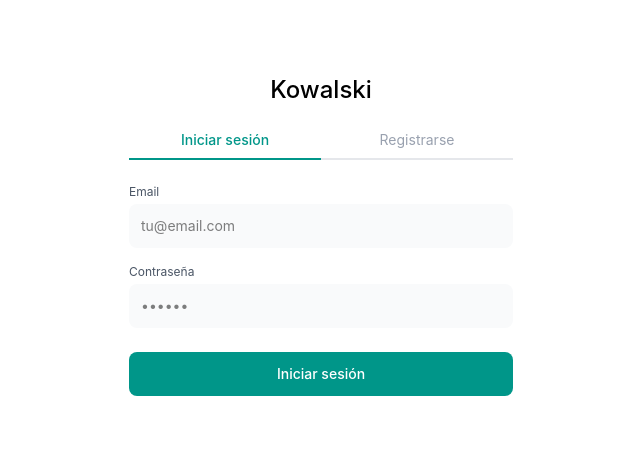
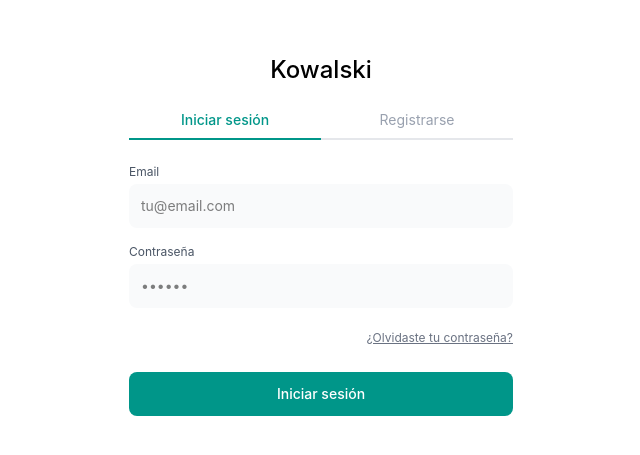
Before and after one commit to Carlod007/kowalski--programa-, a React (Vite) app: page /login in a window 1280 px wide. Shown: the part 165-620 px from the top of the page, without its empty margins (319-959 px from the left). Built offline with nearby package versions, Linux system fonts and the light colour scheme; no server answers.

Commit message:
Recuperar contraseña

```diff
--- a/src/pages/auth/Login.tsx
+++ b/src/pages/auth/Login.tsx
@@ -6,6 +6,7 @@ import { z } from "zod";
 import {
   signInWithEmailAndPassword,
   createUserWithEmailAndPassword,
+  sendPasswordResetEmail,
 } from "firebase/auth";
 import { auth } from "@/lib/firebase";
 import { createUserProfile } from "@/services/userService";
@@ -28,6 +29,8 @@ type RegisterForm = z.infer<typeof registerSchema>;
 export default function Login() {
   const [tab, setTab] = useState<"login" | "register">("login");
   const [error, setError] = useState<string | null>(null);
+  const [resetSent, setResetSent] = useState(false);
+  const [resetError, setResetError] = useState<string | null>(null);
   const { setUserProfile } = useAuthStore();
 
   const loginForm = useForm<LoginForm>({
@@ -62,6 +65,21 @@ export default function Login() {
       setUserProfile(profile);
     } catch {
       setError("Error al crear la cuenta. Intenta con otro email");
+    }
+  }
+
+  async function handleForgotPassword() {
+    const email = loginForm.getValues("email");
+    if (!email || !z.string().email().safeParse(email).success) {
+      setResetError("Escribe tu email arriba primero");
+      return;
+    }
+    setResetError(null);
+    try {
+      await sendPasswordResetEmail(auth, email);
+      setResetSent(true);
+    } catch {
+      setResetError("No se pudo enviar el correo. Verifica el email");
     }
   }
 
@@ -143,6 +161,24 @@ export default function Login() {
                 </p>
               )}
             </div>
+            <div className="text-right">
+              {resetSent ? (
+                <p className="text-xs text-teal-600">
+                  Revisa tu correo para restablecer tu contraseña
+                </p>
+              ) : (
+                <button
+                  type="button"
+                  onClick={handleForgotPassword}
+                  className="text-xs text-gray-500 underline"
+                >
+                  ¿Olvidaste tu contraseña?
+                </button>
+              )}
+              {resetError && (
+                <p className="mt-1 text-xs text-red-500">{resetError}</p>
+              )}
+            </div>
             <button
               type="submit"
               disabled={loginForm.formState.isSubmitting}
```
